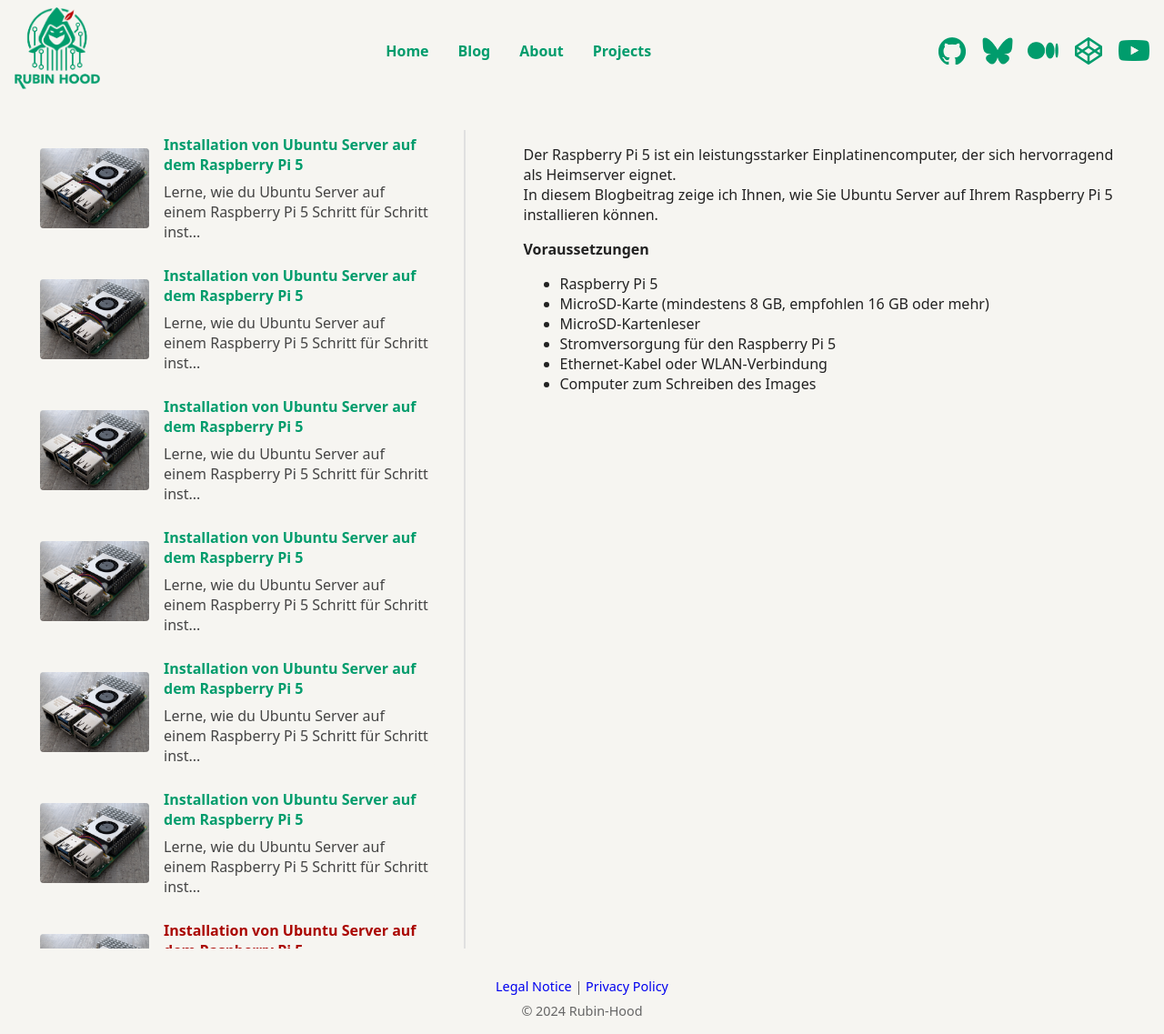
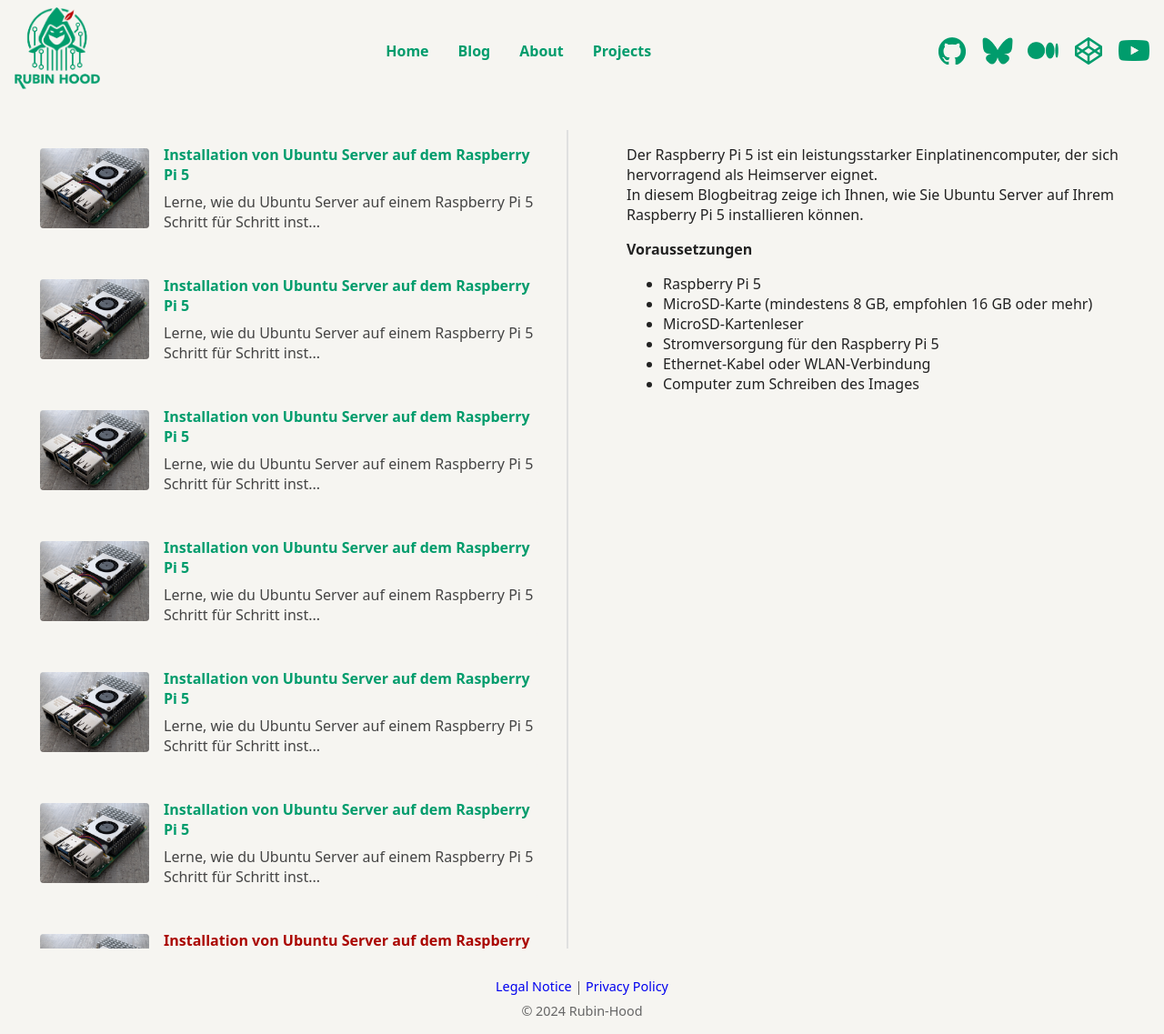
Before and after one commit to rubin-hood/rubinhood-blog, a Jekyll site: the page built from _posts/2024-06-01-beispiel.md, in a window 1280 px wide. Shown: the whole page at 91% size. Built offline with Jekyll 4.4.1, drawn with Linux system fonts in a browser that asks for light colours.

Commit message:
Update style.css

```diff
--- a/assets/css/style.css
+++ b/assets/css/style.css
@@ -482,13 +482,20 @@
 .blog-layout {
   display: flex;
   gap: 2rem;
-  height: 100vh; /* <<< NEU: Volle Höhe des Bildschirms */
-  overflow: hidden; /* <<< Verhindert Doppelscrolling */
+  height: 100vh;      /* oder: 100dvh für moderne Browser */
+  min-height: 0;      /* verhindert Flexbox-Probleme bei Overflow */
+  overflow: hidden;   /* kein doppeltes Scrollen */
 }
+
 
 
 .blog-sidebar,
 .blog-content {
-  overflow-y: auto;     /* vertikales Scrollen aktivieren */
-  max-height: 100vh;    /* begrenzt auf die volle Fensterhöhe */
+  flex: 1 1 0;
+  min-width: 0;
+  min-height: 0;         /* sehr wichtig! */
+  max-height: 100vh;
+  overflow-y: auto;      /* macht die Spalte scrollbar */
+  /* optional: falls horizontales Scrollen stört */
+  overflow-x: hidden;
 }
```
